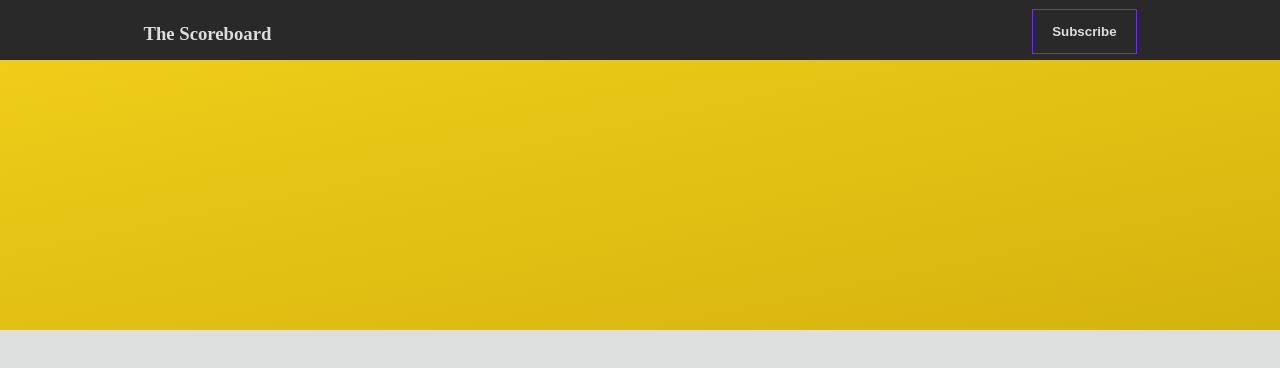
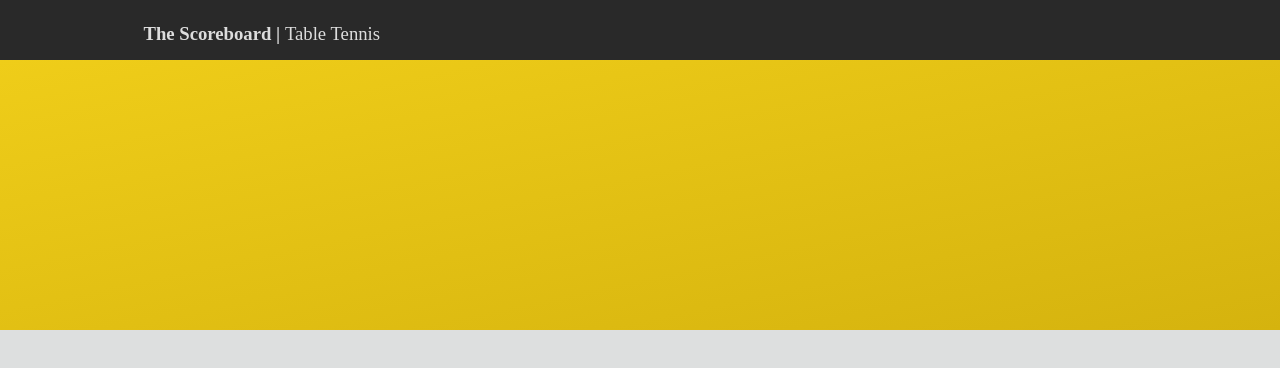
Before and after one commit to naberin/oracle.cloud.native.frontend, a Vue app in the folder portal/: page / in a window 1280 px wide. Shown: the top 368 px of the page. Built offline with nearby package versions, Linux system fonts and the light colour scheme.

Commit message:
Added Sport to Header and App root

```diff
--- a/portal/src/App.vue
+++ b/portal/src/App.vue
@@ -1,6 +1,6 @@
 <template>
   <main id="app" class="flex flex-col">
-    <Header class="flex-grow-1"/>
+    <Header class="flex-grow-1" :selected-sport="selectedSport"/>
     <router-view class="flex-grow-9"></router-view>
   </main>
 </template>
@@ -10,7 +10,12 @@
 import Header from "@/components/Header";
 export default {
   name: 'App',
-  components: {Header}
+  components: {Header},
+  data: function() {
+    return {
+      selectedSport: "Table Tennis"
+    }
+  }
 }
 </script>
 
--- a/portal/src/components/Header.vue
+++ b/portal/src/components/Header.vue
@@ -2,11 +2,11 @@
   <header class="app-header">
     <div class="container flex flex-row justify-between">
       <div class="page-identifier flex-grow-5">
-        <h3><span class="title">The Scoreboard</span></h3>
+        <h3><span class="title">The Scoreboard</span> | <span class="sport">{{ selectedSport }}</span> </h3>
       </div>
       <div class="buttons flex-grow-2 flex flex-row justify-end">
 <!--        <button class="app-button dark">Sign In</button>-->
-        <button class="app-button shade">Subscribe</button>
+<!--        <button class="app-button shade">Subscribe</button>-->
       </div>
     </div>
   </header>
@@ -15,7 +15,10 @@
 <script>
 export default {
   name: "Header",
-  components: {}
+  components: {},
+  props: {
+    selectedSport: String,
+  }
 }
 </script>
 
@@ -34,10 +37,15 @@ export default {
     width: 200px;
   }
 
+  .app-header .page-identifier .sport {
+    font-weight: lighter;
+  }
+
   .app-header .page-identifier .title {
     transition: .5s color;
+    font-weight: bolder;
+  }
 
-  }
   .app-header .page-identifier .title:hover {
     cursor: pointer;
     color: #fff;
```
